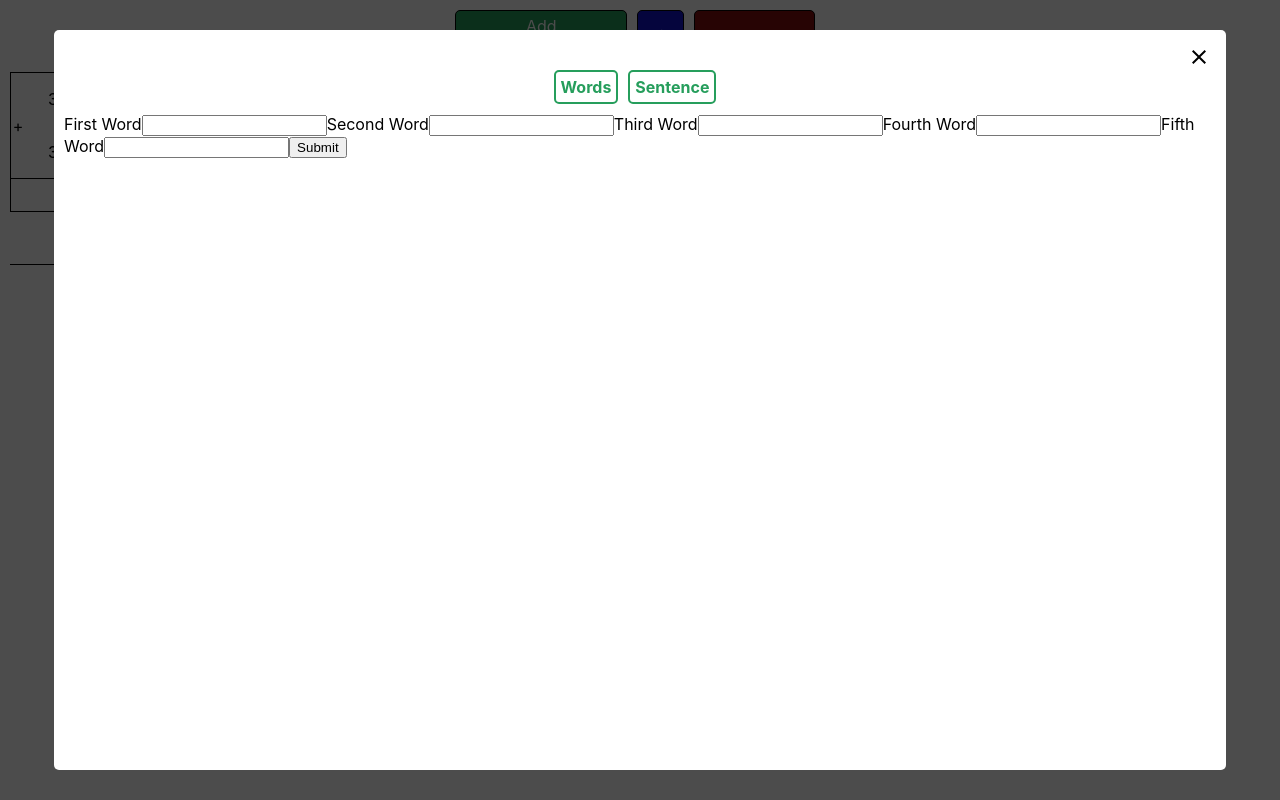
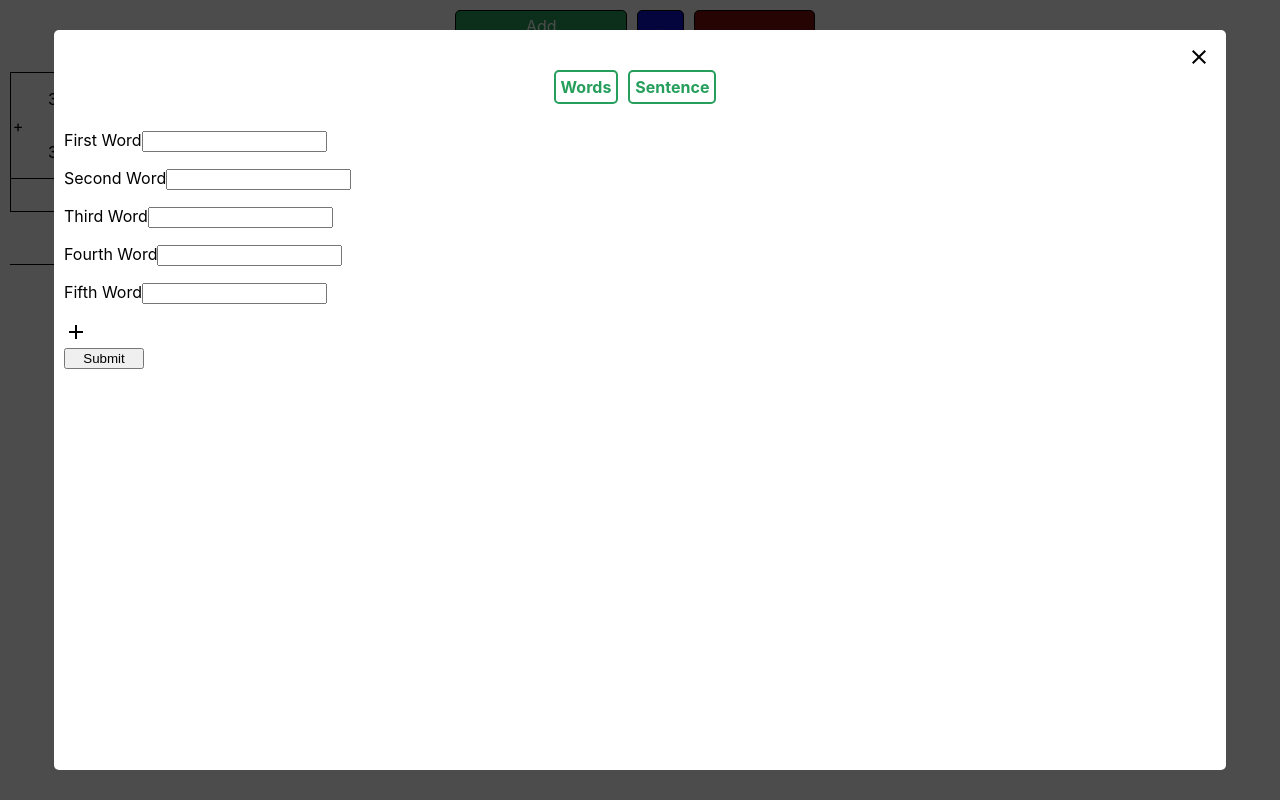
Before and after one commit to tsoogthoj/math-stick, a React (Create React App) app: page / in a window 1280 px wide. Built offline with nearby package versions, Linux system fonts and the light colour scheme.

Commit message:
flex add form and added add svg

```diff
--- a/src/components/word/word.css
+++ b/src/components/word/word.css
@@ -1,3 +1,31 @@
 .word-wrapper {
     margin-top: 10px;
 }
+
+.word-form {
+    display: flex;
+    flex-direction: column;
+}
+
+.wordLabel {
+    margin-top: 1rem;
+}
+
+.wordAdd {
+    margin-top: 1rem;
+}
+
+.wordAdd svg {
+    transition: all .2s ease-in-out;
+}
+.wordAdd svg:hover {
+    border-radius: 5px;
+    background: black;
+    fill: white;
+    cursor: pointer;
+
+}
+
+.wordSubmit {
+    width: 5rem;
+}
--- a/src/components/word/word.jsx
+++ b/src/components/word/word.jsx
@@ -1,6 +1,7 @@
 import React, { Component } from "react"
+import "./word.css"
 
-import "./word.css"
+import addImg from "./img/add.svg"
 
 class Word extends Component {
     handleSubmit(event) {
@@ -12,27 +13,30 @@ class Word extends Component {
         return (
             <div className="word-wrapper">
                 <form className="word-form" onSubmit={this.handleSubmit}>
-                    <label>
+                    <label className="wordLabel">
                         First Word
                         <input type="text" value="" onChange={this.handleChange} />
                     </label>
-                    <label>
+                    <label className="wordLabel">
                         Second Word
                         <input type="text" value="" onChange={this.handleChange} />
                     </label>
-                    <label>
+                    <label className="wordLabel">
                         Third Word
                         <input type="text" value="" onChange={this.handleChange} />
                     </label>
-                    <label>
+                    <label className="wordLabel">
                         Fourth Word
                         <input type="text" value="" onChange={this.handleChange} />
                     </label>
-                    <label>
+                    <label className="wordLabel">
                         Fifth Word
                         <input type="text" value="" onChange={this.handleChange} />
                     </label>
-                    <input type="submit" value="Submit" />
+                    <div className="wordAdd">
+                        <svg xmlns="http://www.w3.org/2000/svg" width="24" height="24" viewBox="0 0 24 24"><path d="M19 13h-6v6h-2v-6H5v-2h6V5h2v6h6v2z"/><path d="M0 0h24v24H0z" fill="none"/></svg>
+                    </div>
+                    <input className="wordSubmit" type="submit" value="Submit" />
                 </form>
             </div>
         )
```
Also changed, not shown: src/components/word/img/add.svg (added).
